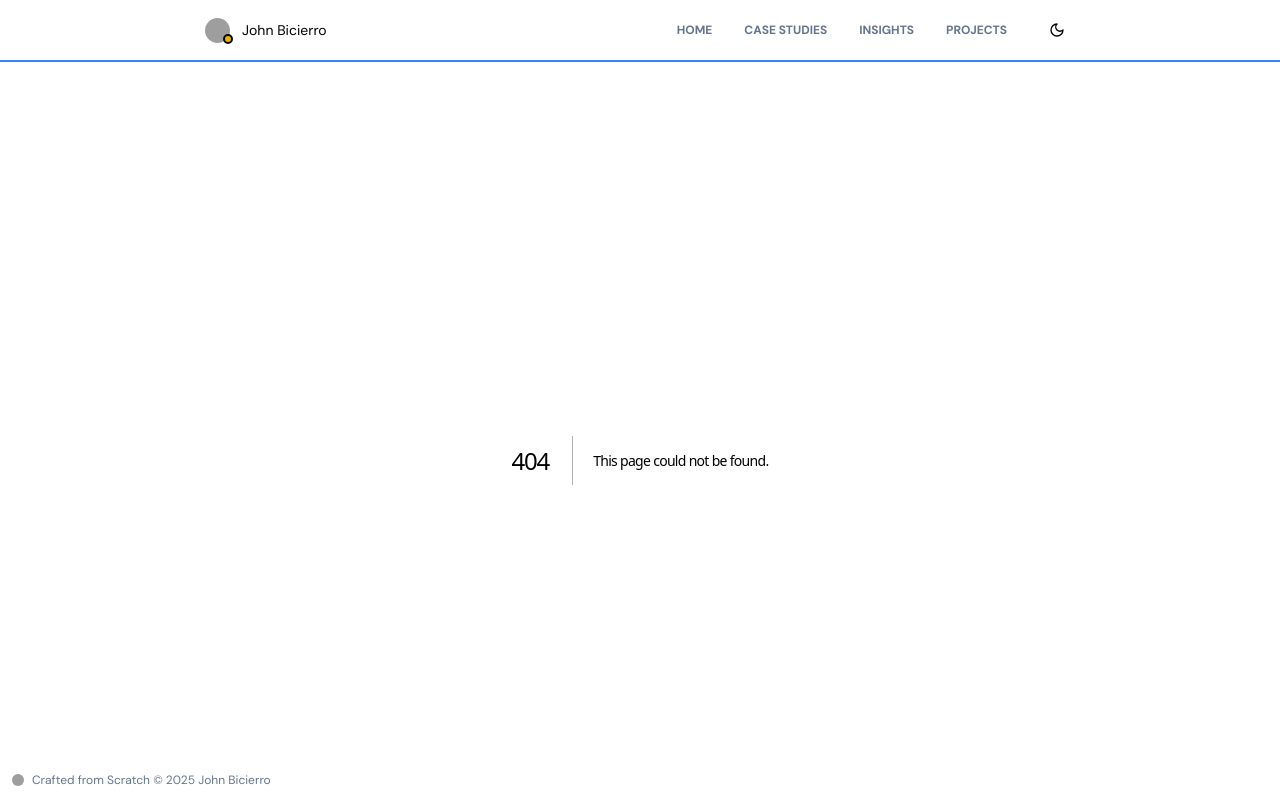
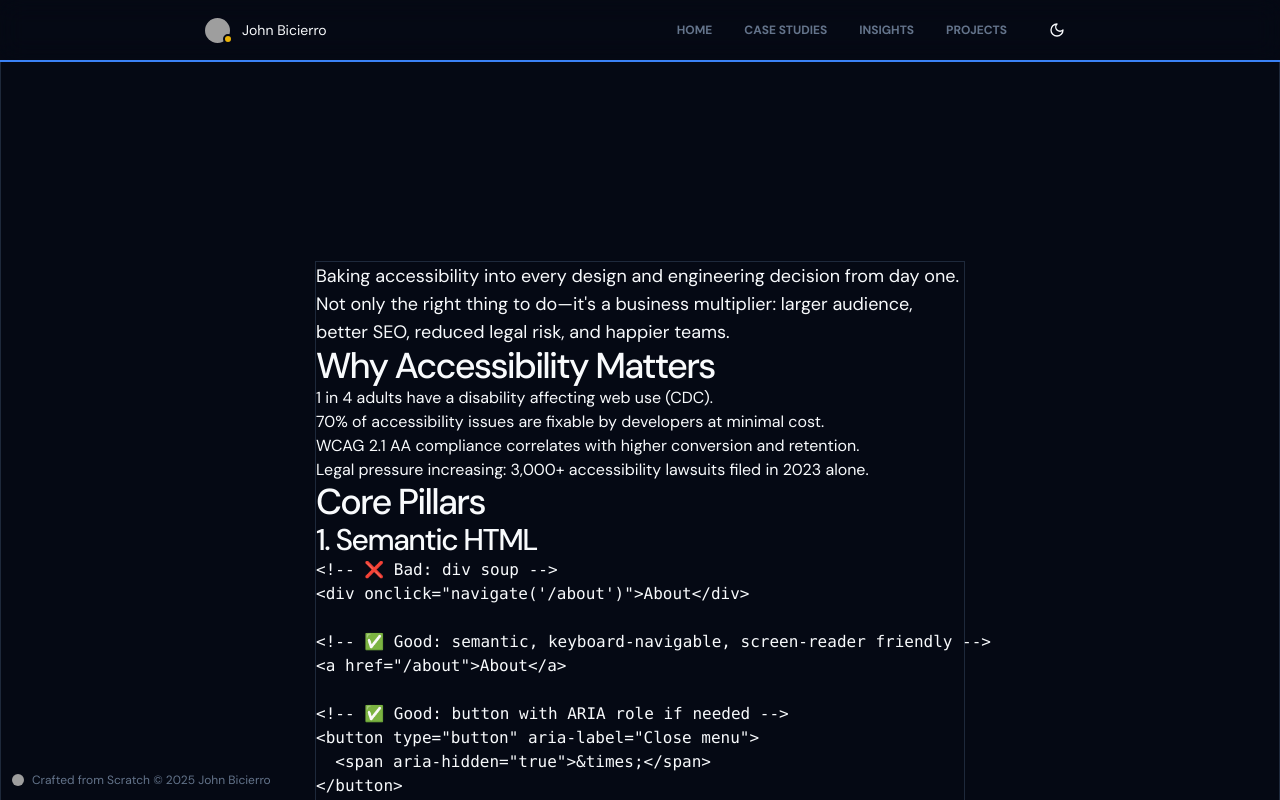
Before and after one commit to jkbicierro/next-portfolio, a Next.js app: page /studies/accessibility-first in a window 1280 px wide. Before the commit this address had no page. Shown: the top 800 px of the page. Built offline with nearby package versions, Linux system fonts and the light colour scheme; grey boxes are pictures that could not be loaded.

Commit message:
feat: add dynamic study page with metadata generation and content rendering

```diff
--- /dev/null
+++ b/src/app/studies/[slug]/page.tsx
@@ -0,0 +1,46 @@
+import fs from "fs";
+import path from "path";
+import matter from "gray-matter";
+import type { Metadata } from "next";
+import MDXRenderer from "@/components/mdx/mdx-renderer";
+import { notFound } from "next/navigation";
+
+type PageProps = {
+  params: Promise<{ slug: string }>;
+};
+
+export async function generateMetadata({ params }: PageProps): Promise<Metadata> {
+  const { slug } = await params;
+  const filePath = path.join(process.cwd(), "src/content/studies", `${slug}.mdx`);
+  const file = fs.readFileSync(filePath, "utf8");
+  const { data } = matter(file);
+
+  return {
+    title: data.title + " - John Bicierro" || "Case Studies - John Bicierro",
+    description:
+      data.description ||
+      "Explore detailed case studies on John Bicierro's portfolio, showcasing project insights and outcomes.",
+  };
+}
+
+export default async function Page({ params }: PageProps) {
+  const { slug } = await params;
+  const filePath = path.join(process.cwd(), "src/content/studies", `${slug}.mdx`);
+
+  try {
+    const file = fs.readFileSync(filePath, "utf8");
+    const { content } = matter(file);
+
+    return (
+      <>
+        <section className="border py-[200px] flex justify-center">
+          <div className="w-[650px] border">
+            <MDXRenderer source={content} />
+          </div>
+        </section>
+      </>
+    );
+  } catch {
+    return notFound();
+  }
+}
```
